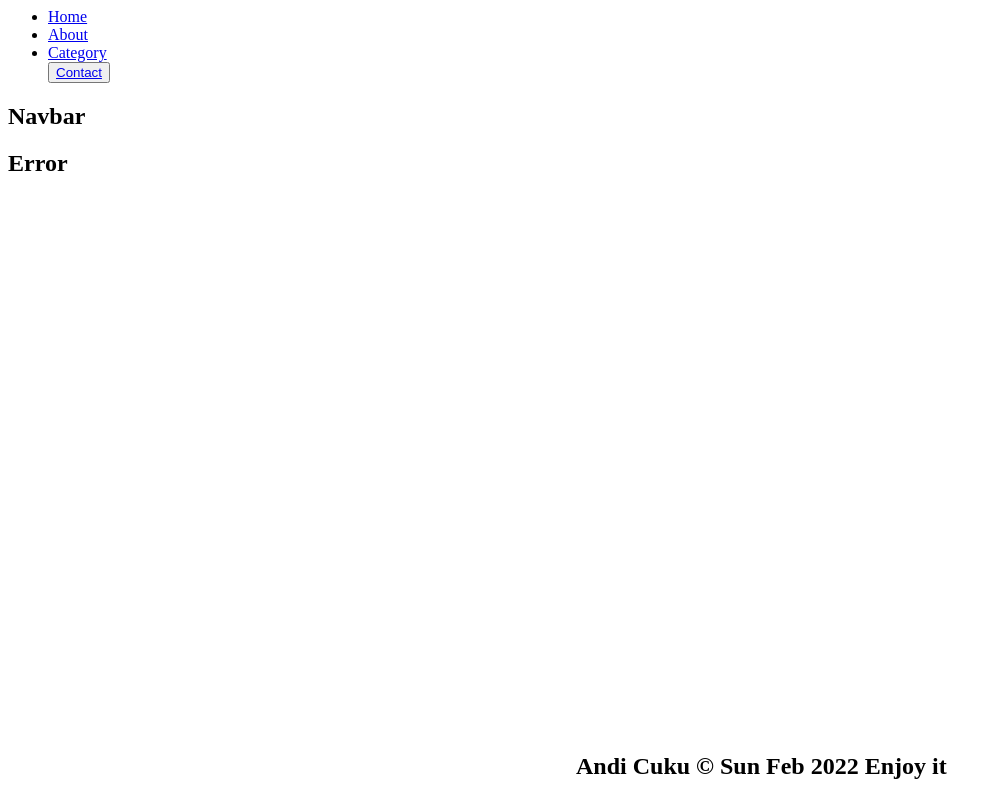
After one commit to andicuku/web_programming, a PHP site: page /views/error.php in a window 1280 px wide. The commit adds this page. Shown: the whole page, without its empty margins (0-999 px from the left). Run offline with PHP 8.4, Linux system fonts and the light colour scheme.

Commit message:
different changes regarding the initial setup

```diff
--- a/docker-compose.yaml
+++ b/docker-compose.yaml
@@ -19,7 +19,8 @@ services:
       MYSQL_ROOT_PASSWORD: 'root'
       MYSQL_USER: 'root'
       MYSQL_PASSWORD: 'root'
-      MYSQL_DATABASE: 'web_programming'
+      MYSQL_DATABASE: 'blog_db'
+      MYSQL_TCP_PORT: 3306
     volumes:
       - mysqldata:/var/lib/mysql
     ports:
--- a/src/models/db.php
+++ b/src/models/db.php
@@ -34,6 +34,7 @@ class Database
             $errorCode = $e->getCode();
             $errorMessage = $e->getMessage();
             echo "Error: $errorCode - $errorMessage";
+            include ("src/views/error.php");
             exit();
         }
     }
--- /dev/null
+++ b/src/views/error.php
@@ -0,0 +1,9 @@
+<?php
+include "layouts/header.php";
+?>
+<h2>
+    Error
+</h2>
+<?php
+include "layouts/footer.php";
+?>
--- /dev/null
+++ b/src/views/layouts/footer.php
@@ -0,0 +1,4 @@
+<?php
+echo '<div class="footer" style="position: absolute; bottom: 0; left: 45%">';
+echo '<h2>Andi Cuku &copy; ' . date("D M Y")  . ' '  .'Enjoy it'  . '</h2>';
+echo '</div>';
--- /dev/null
+++ b/src/views/layouts/header.php
@@ -0,0 +1,16 @@
+<nav class="navbar">
+    <div class="navbar-container container">
+        <div class="hamburger-lines">
+            <span class="line line1"></span>
+            <span class="line line2"></span>
+            <span class="line line3"></span>
+        </div>
+        <ul class="menu-items">
+            <li><a href="#">Home</a></li>
+            <li><a href="#">About</a></li>
+            <li><a href="#">Category</a></li>
+            <button><a href="#">Contact</a></button>
+        </ul>
+        <h1 class="logo">Navbar</h1>
+    </div>
+</nav>
```
Also changed, not shown: posts.sql (added, +19 -0 lines), src/index.php (+10 -2 lines), src/views/login.php (+8 -2 lines), 2 other files.
